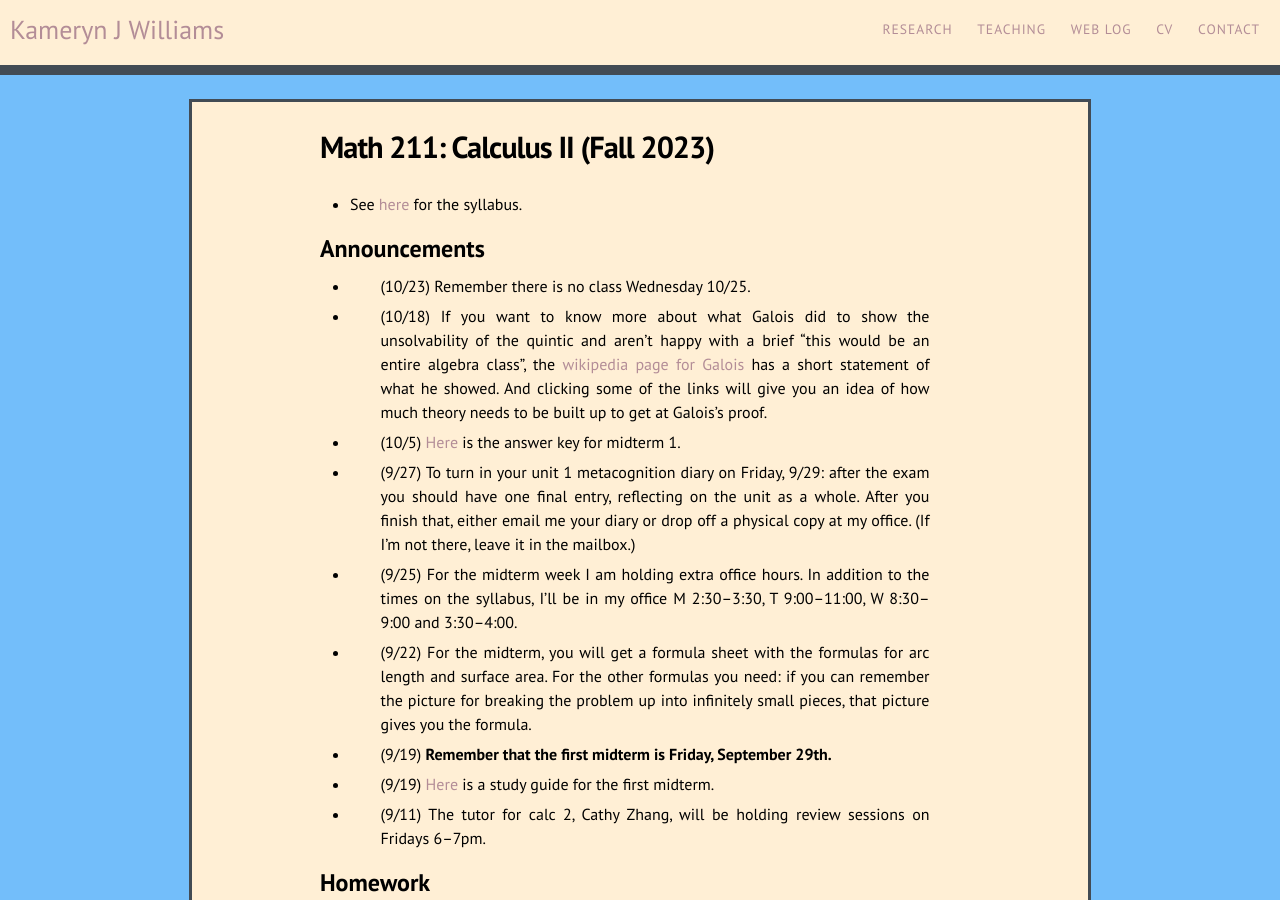
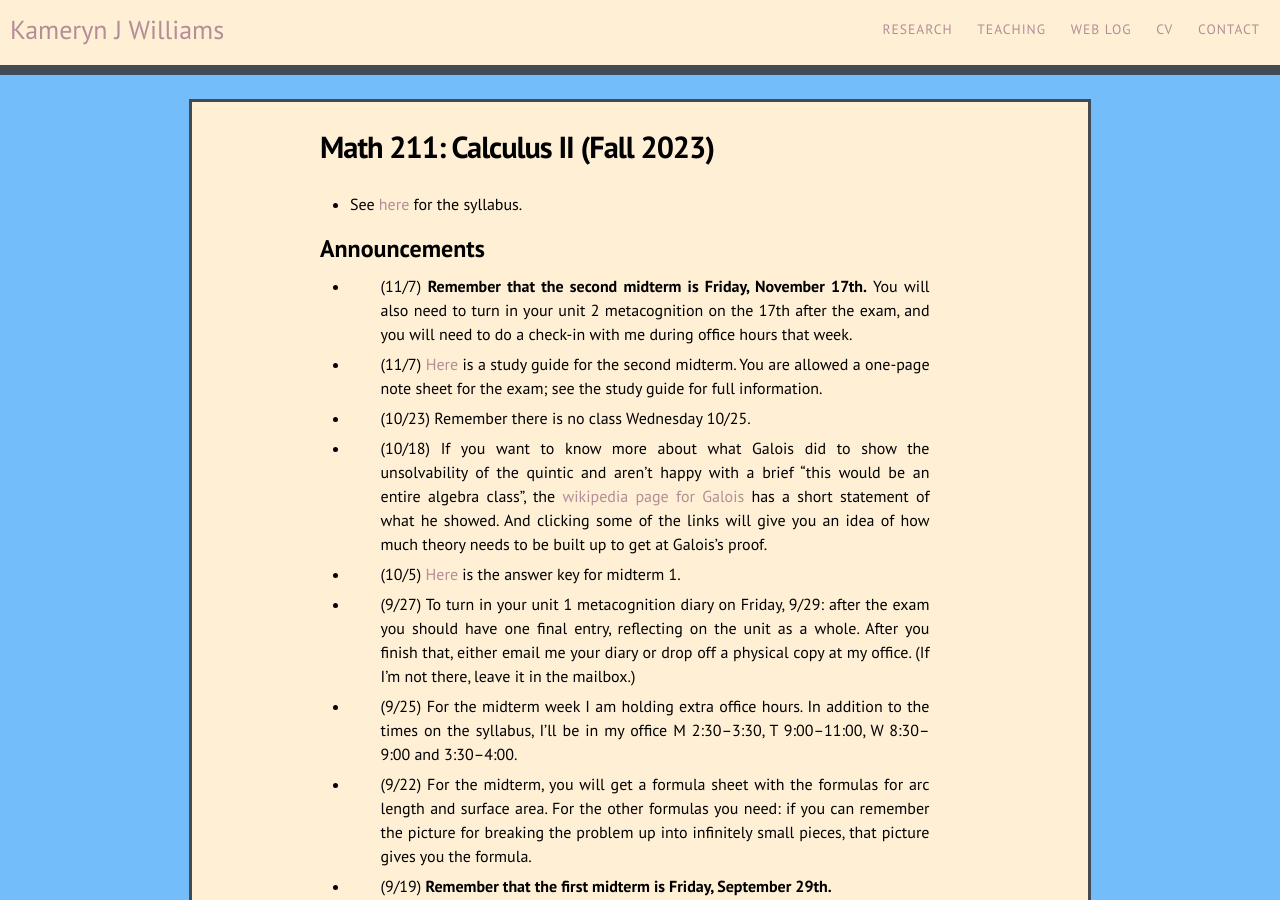
Before and after one commit to kamerynjw/kamerynjw.github.io, a Jekyll site: the page built from teaching/2023/math211.md, in a window 1280 px wide and 900 px high. Built offline with Jekyll 4.4.1, drawn with Linux system fonts in a browser that asks for light colours; nearby versions of some CDN libraries; formulas are drawn with MathJax 3.

Commit message:
study guide calc 2

```diff
--- a/teaching/2023/math211.md
+++ b/teaching/2023/math211.md
@@ -9,6 +9,10 @@
 
 Announcements
 -------------
+
+* (11/7) **Remember that the second midterm is Friday, November 17th.** You will also need to turn in your unit 2 metacognition on the 17th after the exam, and you will need to do a check-in with me during office hours that week.
+
+* (11/7) [Here]({{ page.url }}sg2.pdf) is a study guide for the second midterm. You are allowed a one-page note sheet for the exam; see the study guide for full information.
 
 * (10/23) Remember there is no class Wednesday 10/25.
 
```
Also changed, not shown: 1 other file.
